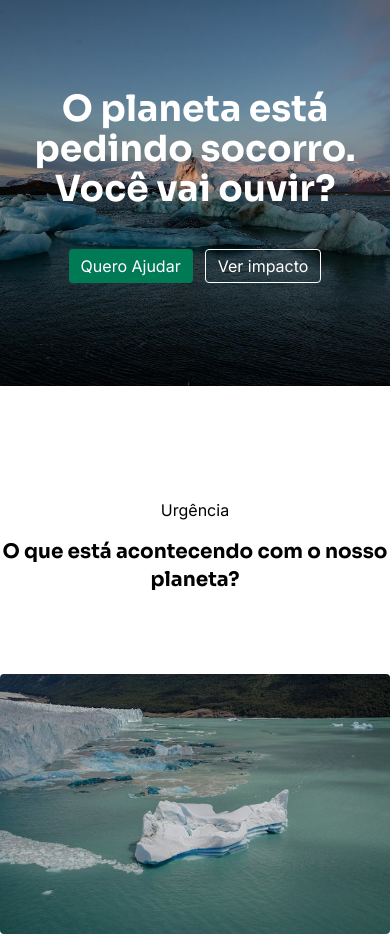
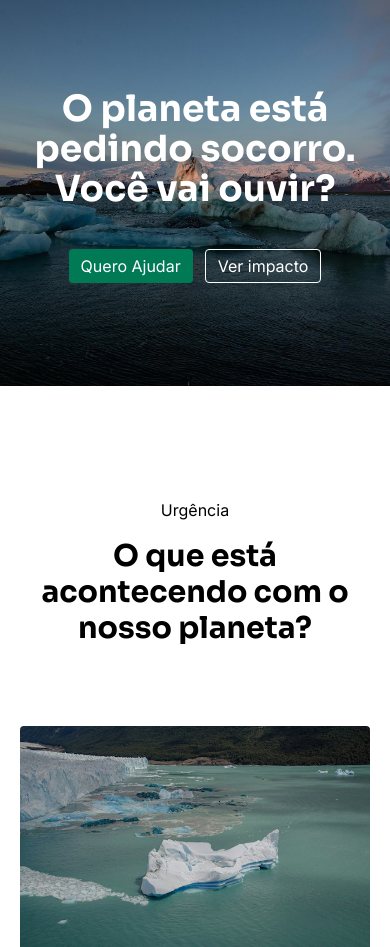
Before and after one commit to tjbarbosadev/ods13-project, a plain HTML site: page index.html in a window 390 px wide. Shown: the part 70-1017 px from the top of the page. Drawn offline with nearby package versions, Linux system fonts and the light colour scheme.

Commit message:
feat: mobile margins

```diff
--- a/index.html
+++ b/index.html
@@ -48,25 +48,22 @@
         </div>
       </section>
       <section id="sobre" class="">
-        <div class="container mx-auto py-28">
+        <div class="container mx-auto py-28 px-5 sm:px-0">
           <div class="mb-20">
             <p class="text-center mb-4 font-inter">Urgência</p>
-            <h2 class="font-sora font-bold text-xl mx-auto md:text-6xl text-center md:w-2xl sm:text-5xl md:text-6xl">O que está acontecendo com o nosso planeta?</h2>
+            <h2 class="font-sora font-bold text-3xl mx-auto md:text-6xl text-center sm:text-5xl md:text-6xl">O que está acontecendo com o nosso planeta?</h2>
           </div>
-
           <div class="flex flex-col md:flex-row gap-8">
             <div class="card flex flex-1 flex-col gap-4">
               <img class="rounded w-full" src="./src/assets/images/card-1.jpg" alt="O clima está mudando">
               <h3 class="font-bold text-xl text-center">O clima está mudando</h3>
               <p class="text-lg">A temperatura média da Terra já aumentou mais de 1°C nos últimos 100 anos. Isso pode parecer pouco, mas está causando eventos extremos cada vez mais frequentes — secas, inundações, ondas de calor e tempestades que afetam milhões de pessoas todos os anos.</p>
             </div>
-
             <div class="card flex flex-1 flex-col gap-4">
               <img class="rounded w-full" src="./src/assets/images/card-2.jpg" alt="Os sinais estão em todo lugar">
               <h3 class="font-bold text-xl text-center">Os sinais estão em todo lugar</h3>
               <p class="text-lg">Geleiras derretendo, oceanos aquecendo, espécies desaparecendo e estações do ano fora do ritmo. O que antes era raro está se tornando comum. O desequilíbrio ambiental já afeta a produção de alimentos, o acesso à água e a saúde de populações inteiras.</p>
             </div>
-
             <div class="card flex flex-1 flex-col gap-4">
               <img class="rounded w-full" src="./src/assets/images/card-3.jpg" alt="Mas ainda podemos mudar">
               <h3 class="font-bold text-xl text-center">Mas ainda podemos mudar</h3>
```
